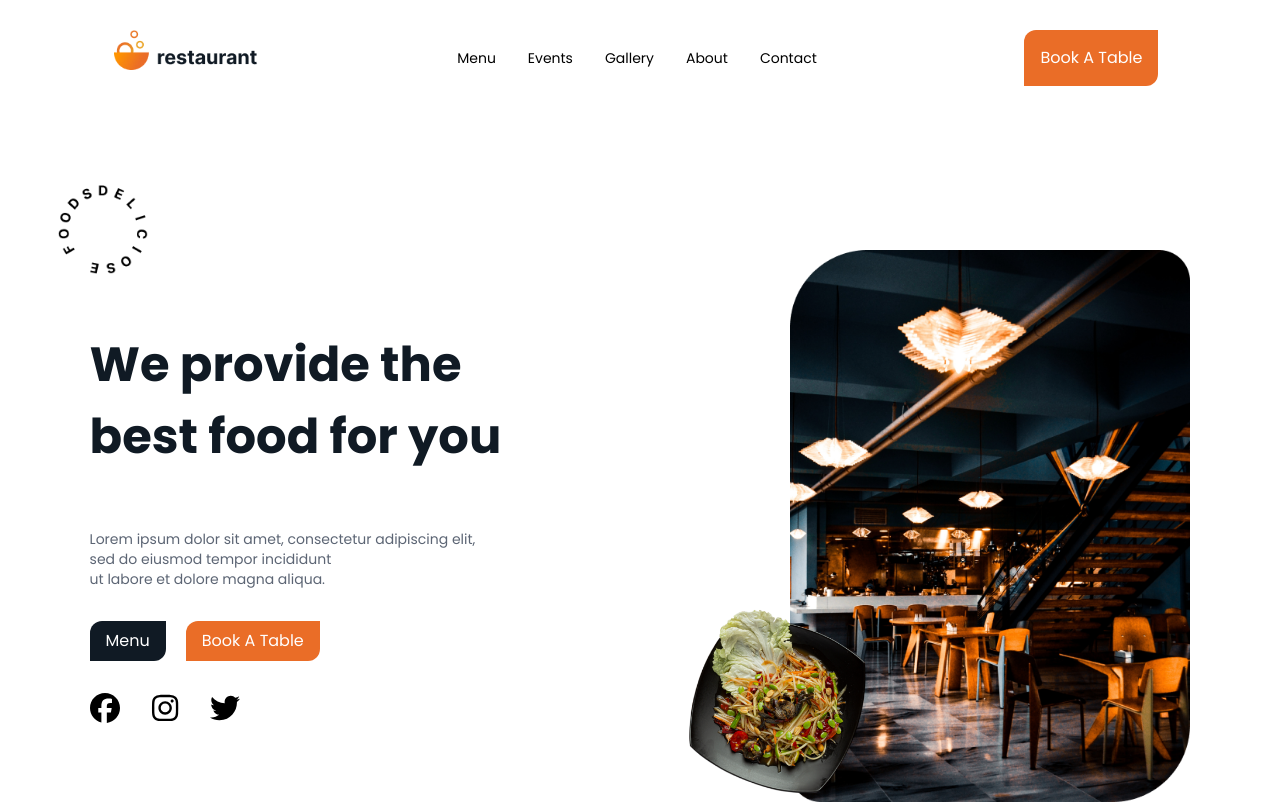
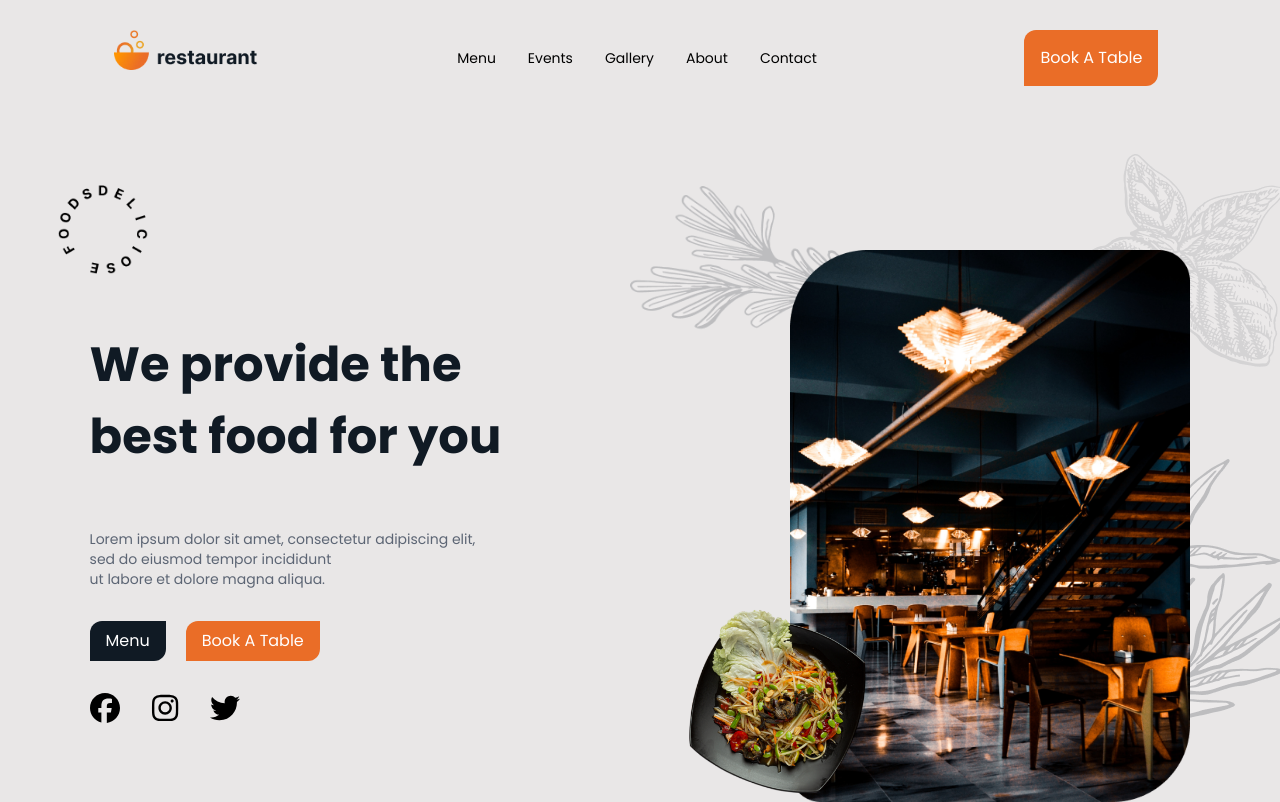
Before and after one commit to yassine5551/Restaurant_v1, a React (Vite) app: page / in a window 1280 px wide. Built offline with nearby package versions, Linux system fonts and the light colour scheme.

Commit message:
hero section adding more design

```diff
--- a/src/components/Hero.jsx
+++ b/src/components/Hero.jsx
@@ -4,6 +4,9 @@ import { FontAwesomeIcon } from "@fortawesome/react-fontawesome";
 import heroLogo from "../assets/hero_logo.png";
 import heroDish from "../assets/hero_dish.png";
 import Maskhero from "../assets/MaskHero.png";
+import zaater from "../assets/zaater_img.png"
+import zaaterRow from "../assets/zaater_row_img.png"
+import Flower from "../assets/flower_img.png"
 import {
   faFacebook,
   faInstagram,
@@ -41,8 +44,12 @@ const Hero = () => {
         </div>
         {/* rightSide */}
         <div className="relative">
-          <div className="md:w-[400px] w-[300px]">
-            <img src={Maskhero} alt=""  />
+          <div className="md:w-[400px] w-[300px] relative">
+            <img src={Maskhero} alt="" />
+            <img src={zaater} className=" absolute bottom-0 right-[-6rem] z-[-1]" alt="" />
+            <img src={zaaterRow} className=" absolute top-[-4rem] left-[-10rem] z-[-1]" alt="" />
+            <img src={Flower} className=" absolute top-[-6rem] right-[-6rem] z-[-1]" alt="" />
+
           </div>
           <div className="md:w-[200px] w-[150px] absolute md:top-[22rem] md:left-[-7rem] top-[-5rem] left-[-3rem]">
             <img src={heroDish} alt=""  />
--- a/src/index.css
+++ b/src/index.css
@@ -12,7 +12,7 @@
 
 }
 body{
-  background-color: #FFFFFF;
+  background-color: #e9e7e7f5;
   margin-right: 7%;
   margin-left: 7%;
 }
```
